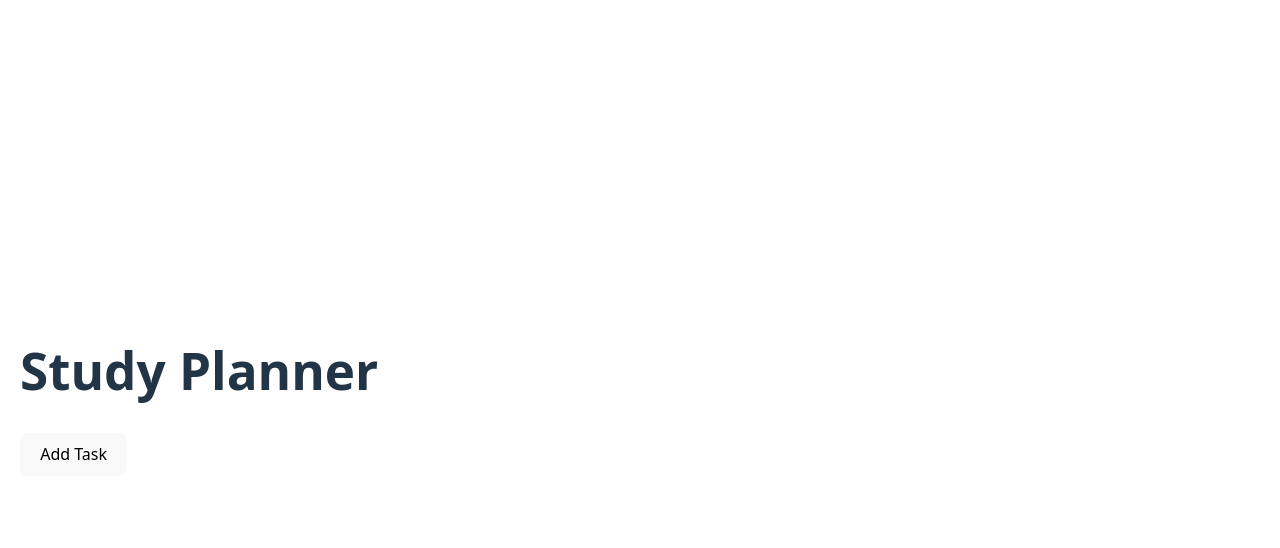
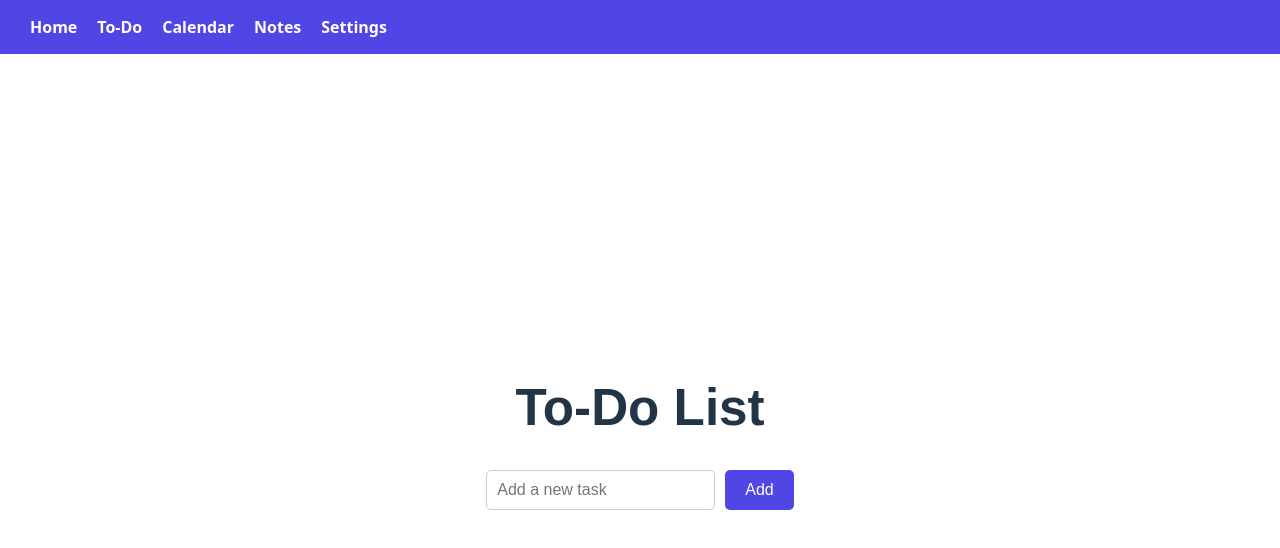
Before and after one commit to sguirdle/studyplanner, a React (Vite) app: page /todo in a window 1280 px wide. Shown: the top 548 px of the page. Built offline with nearby package versions, Linux system fonts and the light colour scheme.

Commit message:
Initial commit

```diff
--- a/src/App.jsx
+++ b/src/App.jsx
@@ -1,21 +1,24 @@
-import React, { useState } from 'react';
+import React from "react";
+import { BrowserRouter as Router, Routes, Route } from "react-router-dom";
+import Navbar from "./Navbar";
+import Home from "./home";
+import Todo from "./Todo";
+import Calendar from "./Calendar";
+import Notes from "./Notes";
+import Settings from "./Settings";
 
 function App() {
-  const [tasks, setTasks] = useState([]);
-
-  const addTask = () => {
-    const task = prompt("Enter task:");
-    if(task) setTasks([...tasks, task]);
-  }
-
   return (
-    <div style={{ padding: "20px" }}>
-      <h1>Study Planner</h1>
-      <button onClick={addTask}>Add Task</button>
-      <ul>
-        {tasks.map((task, i) => <li key={i}>{task}</li>)}
-      </ul>
-    </div>
+    <Router>
+      <Navbar /> {/* <- Always visible */}
+      <Routes>
+        <Route path="/" element={<Home />} />
+        <Route path="/todo" element={<Todo />} />
+        <Route path="/calendar" element={<Calendar />} />
+        <Route path="/notes" element={<Notes />} />
+        <Route path="/settings" element={<Settings />} />
+      </Routes>
+    </Router>
   );
 }
 
--- /dev/null
+++ b/src/Calendar.jsx
@@ -0,0 +1,21 @@
+import React from "react";
+
+function Calendar() {
+  return <h1>Calendar Page</h1>;
+}
+const styles = {
+
+  container: {
+    display: "flex",
+    flexDirection: "column",
+    alignItems: "center",
+    justifyContent: "center",
+    height: "100vh",      // 100% of viewport height
+    width: "100vw",       // 100% of viewport width
+    fontFamily: "Arial, sans-serif",
+    margin: 0,
+    padding: 0,
+    boxSizing: "border-box",
+  },
+}
+export default Calendar;
--- /dev/null
+++ b/src/Navbar.jsx
@@ -0,0 +1,36 @@
+import React from "react";
+import { Link } from "react-router-dom";
+
+function Navbar() {
+  return (
+    <nav style={styles.nav}>
+      <Link to="/" style={styles.link}>Home</Link>
+      <Link to="/todo" style={styles.link}>To-Do</Link>
+      <Link to="/calendar" style={styles.link}>Calendar</Link>
+      <Link to="/notes" style={styles.link}>Notes</Link>
+      <Link to="/settings" style={styles.link}>Settings</Link>
+    </nav>
+  );
+}
+
+const styles = {
+  nav: {
+    display: "flex",
+    gap: "20px",
+    padding: "15px 30px",
+    backgroundColor: "#4f46e5",
+    color: "white",
+    alignItems: "center",
+    position: "sticky",
+    top: 0,
+    zIndex: 1000,
+  },
+  link: {
+    color: "white",
+    textDecoration: "none",
+    fontWeight: "bold",
+    fontSize: "1rem",
+  }
+};
+
+export default Navbar;
--- /dev/null
+++ b/src/Notes.jsx
@@ -0,0 +1,23 @@
+import React from "react";
+
+function Notes() {
+  return <h1>Notes Page</h1>;
+}
+
+const styles = {
+
+  container: {
+    display: "flex",
+    flexDirection: "column",
+    alignItems: "center",
+    justifyContent: "center",
+    height: "100vh",      // 100% of viewport height
+    width: "100vw",       // 100% of viewport width
+    fontFamily: "Arial, sans-serif",
+    margin: 0,
+    padding: 0,
+    boxSizing: "border-box",
+  },
+}
+
+export default Notes;
--- /dev/null
+++ b/src/Settings.jsx
@@ -0,0 +1,23 @@
+import React from "react";
+
+function Settings() {
+
+  return <h1>Settings Page</h1>;
+}
+
+const styles = {
+
+  container: {
+    display: "flex",
+    flexDirection: "column",
+    alignItems: "center",
+    justifyContent: "center",
+    height: "100vh",      // 100% of viewport height
+    width: "100vw",       // 100% of viewport width
+    fontFamily: "Arial, sans-serif",
+    margin: 0,
+    padding: 0,
+    boxSizing: "border-box",
+  },
+}
+export default Settings;
--- /dev/null
+++ b/src/Todo.jsx
@@ -0,0 +1,120 @@
+import React, { useState } from "react";
+
+function Todo() {
+  const [tasks, setTasks] = useState([]); // List of tasks
+  const [input, setInput] = useState(""); // Current input
+
+  // Add new task
+  const addTask = () => {
+    if (input.trim() === "") return; // ignore empty
+    setTasks([...tasks, { text: input, done: false }]);
+    setInput(""); // clear input
+  };
+
+  // Toggle task done
+  const toggleTask = (index) => {
+    const newTasks = [...tasks];
+    newTasks[index].done = !newTasks[index].done;
+    setTasks(newTasks);
+  };
+
+  // Delete task
+  const deleteTask = (index) => {
+    const newTasks = tasks.filter((_, i) => i !== index);
+    setTasks(newTasks);
+  };
+
+  return (
+
+    <div style={styles.container}>
+      <h1>To-Do List</h1>
+      <div style={styles.inputContainer}>
+        <input
+          type="text"
+          placeholder="Add a new task"
+          value={input}
+          onChange={(e) => setInput(e.target.value)}
+          style={styles.input}
+          onKeyDown={(e) => e.key === "Enter" && addTask()}
+        />
+        <button onClick={addTask} style={styles.addButton}>Add</button>
+      </div>
+
+      <ul style={styles.list}>
+        {tasks.map((task, index) => (
+          <li key={index} style={styles.task}>
+            <span
+              onClick={() => toggleTask(index)}
+              style={{
+                textDecoration: task.done ? "line-through" : "none",
+                cursor: "pointer",
+                flex: 1
+              }}
+            >
+              {task.text}
+            </span>
+            <button onClick={() => deleteTask(index)} style={styles.deleteButton}>
+              ❌
+            </button>
+          </li>
+        ))}
+      </ul>
+    </div>
+  );
+}
+
+const styles = {
+
+  container: {
+    display: "flex",
+    flexDirection: "column",
+    alignItems: "center",
+    justifyContent: "center",
+    height: "100vh",      // 100% of viewport height
+    width: "100vw",       // 100% of viewport width
+    fontFamily: "Arial, sans-serif",
+    margin: 0,
+    padding: 0,
+    boxSizing: "border-box",
+  },
+
+  inputContainer: {
+    display: "flex",
+    gap: "10px",
+    marginBottom: "20px"
+  },
+  input: {
+    flex: 1,
+    padding: "10px",
+    fontSize: "1rem",
+    borderRadius: "5px",
+    border: "1px solid #ccc"
+  },
+  addButton: {
+    padding: "10px 20px",
+    border: "none",
+    borderRadius: "5px",
+    backgroundColor: "#4f46e5",
+    color: "white",
+    cursor: "pointer"
+  },
+  list: {
+    listStyle: "none",
+    padding: 0
+  },
+  task: {
+    display: "flex",
+    alignItems: "center",
+    padding: "10px 0",
+    borderBottom: "1px solid #eee"
+  },
+  deleteButton: {
+    marginLeft: "10px",
+    border: "none",
+    background: "transparent",
+    cursor: "pointer",
+    fontSize: "1.2rem"
+  }
+};
+
+export default Todo;
--- /dev/null
+++ b/src/home.jsx
@@ -0,0 +1,66 @@
+import React, { useState, useEffect } from "react";
+import { Link } from "react-router-dom";
+
+function Home() {
+  const [time, setTime] = useState(new Date());
+
+  // Update time every second
+  useEffect(() => {
+    const timer = setInterval(() => setTime(new Date()), 1000);
+    return () => clearInterval(timer);
+  }, []);
+
+  // Format time
+  const formattedTime = time.toLocaleTimeString([], { hour: '2-digit', minute: '2-digit', hour12: true });
+
+  return (
+    <div style={styles.container}>
+      <h1 style={styles.time}>{formattedTime}</h1>
+
+        <div style={styles.buttons}>
+        <Link to="/todo" style={styles.button}>To-Do List</Link>
+        <Link to="/calendar" style={styles.button}>Calendar</Link>
+        <Link to="/notes" style={styles.button}>Notes</Link>
+        <Link to="/settings" style={styles.button}>Settings</Link>
+        </div>
+    </div>
+  );
+}
+
+// Fullscreen container with flex centering
+const styles = {
+  container: {
+    display: "flex",
+    flexDirection: "column",
+    alignItems: "center",
+    justifyContent: "center",
+    height: "100vh",      // 100% of viewport height
+    width: "100vw",       // 100% of viewport width
+    fontFamily: "Arial, sans-serif",
+    margin: 0,
+    padding: 0,
+    boxSizing: "border-box",
+  },
+  time: {
+    fontSize: "6rem",     // bigger clock
+    marginBottom: "50px",
+  },
+  buttons: {
+    display: "flex",
+    gap: "25px",
+    flexWrap: "wrap",
+    justifyContent: "center",
+  },
+  button: {
+    padding: "18px 30px",
+    fontSize: "1.3rem",
+    borderRadius: "12px",
+    border: "none",
+    cursor: "pointer",
+    backgroundColor: "#4f46e5",
+    color: "white",
+    transition: "background-color 0.3s",
+  }
+};
+
+export default Home;
```
Also changed, not shown: package.json (+3 -5 lines), 1 other file (tests, documents, lock files or other folders).
